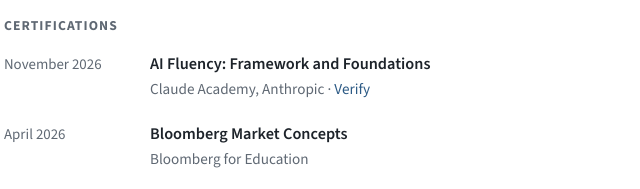
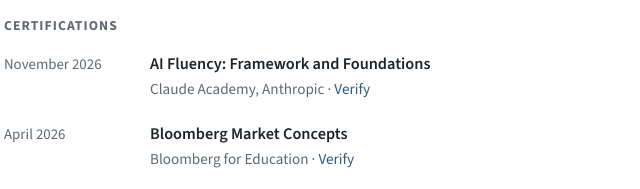
Before and after one commit to suyogmc333/suyogmc333.github.io, a plain HTML site: page index.html in a window 1280 px wide. Shown: the part 4066-4255 px from the top of the page, 240-880 px from the left. Drawn offline with nearby package versions, Linux system fonts and the light colour scheme.

Commit message:
Add Bloomberg certificate link

```diff
--- a/index.html
+++ b/index.html
@@ -146,7 +146,7 @@
 
     <h3 class="sub">Certifications</h3>
     <div class="cv-row"><span class="when">November 2026</span><div><h3>AI Fluency: Framework and Foundations</h3><p class="org">Claude Academy, Anthropic · <a href="https://academy.claude.com/verify/12e2d61b091cbef04e90505a4654c4b0">Verify</a></p></div></div>
-    <div class="cv-row"><span class="when">April 2026</span><div><h3>Bloomberg Market Concepts</h3><p class="org">Bloomberg for Education</p></div></div>
+    <div class="cv-row"><span class="when">April 2026</span><div><h3>Bloomberg Market Concepts</h3><p class="org">Bloomberg for Education · <a href="https://portal.bloombergforeducation.com/certificates/pGGdzAM1WZdEnH4XAJesu8HA">Verify</a></p></div></div>
     <div class="cv-row"><span class="when">November 2023</span><div><h3>Project Planning and Management (Primavera P6)</h3><p class="org">CADCENTER, Bengaluru · 45-hour training program</p></div></div>
 
     <h3 class="sub">Skills and data</h3>
```
